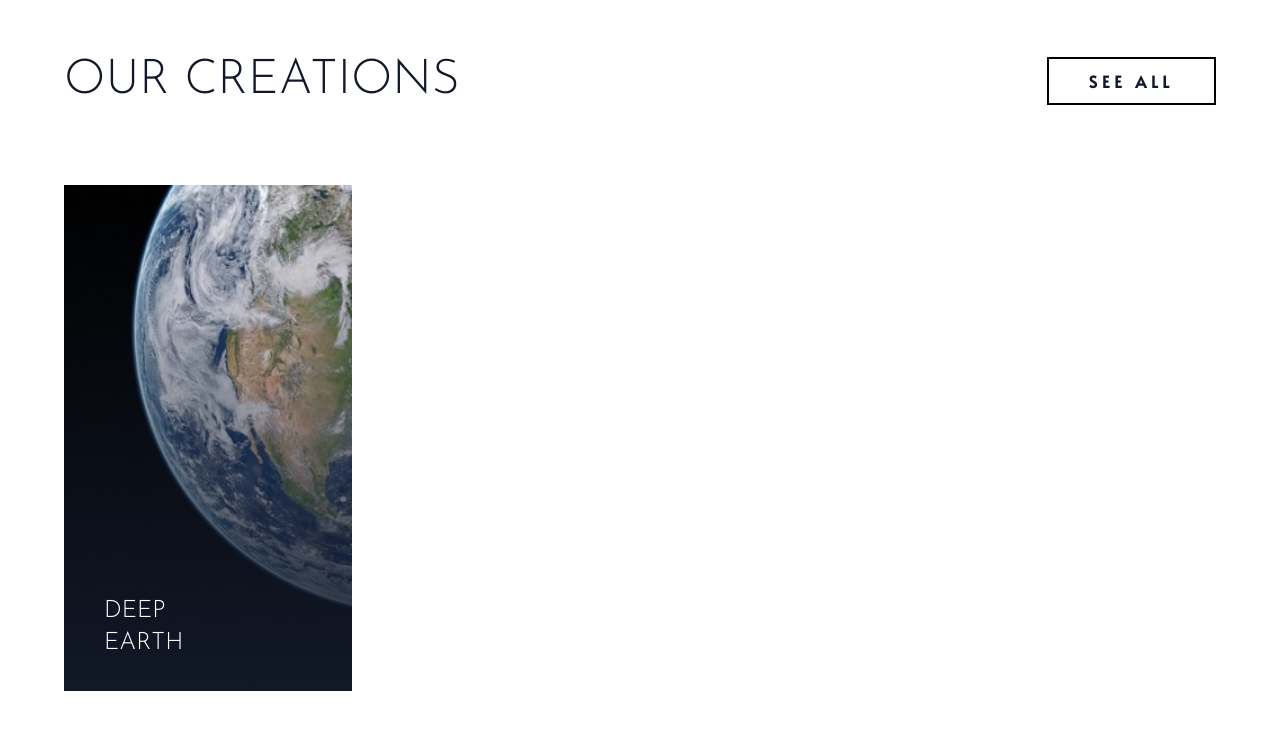
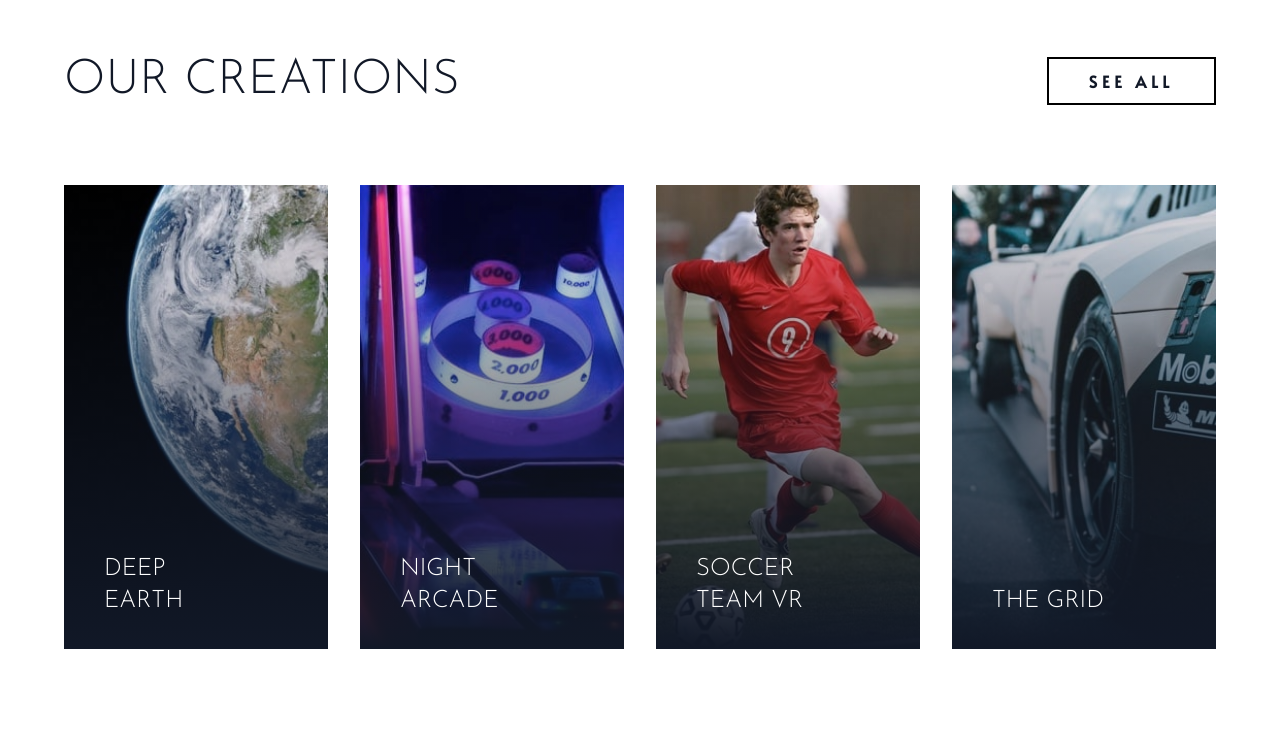
Before and after one commit to scottpeat/tailwind-loopstudios, a website: page index.html in a window 1280 px wide. Shown: the part 1355-2084 px from the top of the page. Drawn offline with Linux system fonts and the light colour scheme.

Commit message:
Finished first row of 4 images in a seperate image container

```diff
--- a/index.html
+++ b/index.html
@@ -119,13 +119,63 @@
               class="w-full md:hidden"
             />
             <!-- Item Gradient -->
-            <div
-              class="item-gradient"
-            ></div>
+            <div class="item-gradient"></div>
             <!-- Item Text -->
-            <h5>
-              Deep Earth
-            </h5>
+            <h5>Deep Earth</h5>
+          </div>
+
+          <!-- Item 2 -->
+          <div class="group item">
+            <img
+              src="images/desktop/image-night-arcade.jpg"
+              alt=""
+              class="hidden w-full duration-200 md:block group-hover:scale-110"
+            />
+            <img
+              src="images/mobile/image-night-arcade.jpg"
+              alt=""
+              class="w-full md:hidden"
+            />
+            <!-- Item Gradient -->
+            <div class="item-gradient"></div>
+            <!-- Item Text -->
+            <h5>Night Arcade</h5>
+          </div>
+
+          <!-- Item 3 -->
+          <div class="group item">
+            <img
+              src="images/desktop/image-soccer-team.jpg"
+              alt=""
+              class="hidden w-full duration-200 md:block group-hover:scale-110"
+            />
+            <img
+              src="images/mobile/image-soccer-team.jpg"
+              alt=""
+              class="w-full md:hidden"
+            />
+            <!-- Item Gradient -->
+            <div class="item-gradient"></div>
+            <!-- Item Text -->
+            <h5>Soccer Team VR</h5>
+          </div>
+
+          <!-- Item 4 -->
+          <div class="group item">
+            <img
+              src="images/desktop/image-grid.jpg"
+              alt=""
+              class="hidden w-full duration-200 md:block group-hover:scale-110"
+            />
+            <img
+              src="images/mobile/image-grid.jpg"
+              alt=""
+              class="w-full md:hidden"
+            />
+            <!-- Item Gradient -->
+            <div class="item-gradient"></div>
+            <!-- Item Text -->
+            <h5>The Grid</h5>
           </div>
         </div>
       </div>
```
